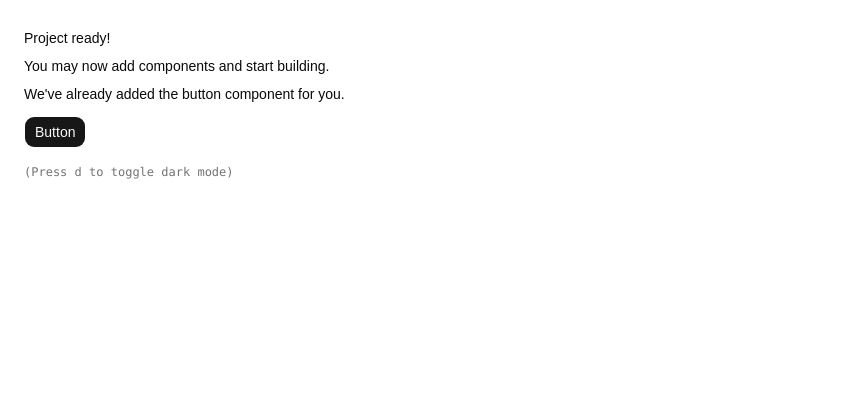
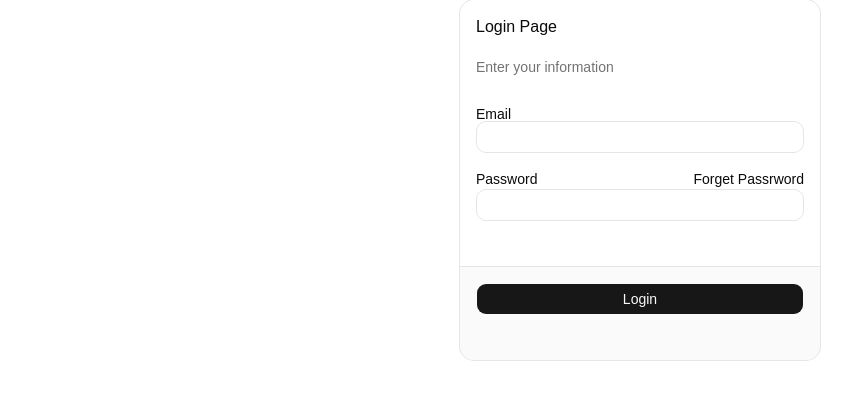
Before and after one commit to kumarikhushisv01-dot/reactrouterdom-project, a React (Vite) app: page / in a window 1280 px wide. Shown: the top 400 px of the page, without its empty margins (0-860 px from the left). Built offline with nearby package versions, Linux system fonts and the light colour scheme.

Commit message:
feat: reactRouter DOM setup

```diff
--- a/package.json
+++ b/package.json
@@ -20,6 +20,7 @@
     "radix-ui": "^1.6.7",
     "react": "^19.2.6",
     "react-dom": "^19.2.6",
+    "react-router-dom": "^7.18.3",
     "shadcn": "^4.19.0",
     "tailwind-merge": "^3.6.0",
     "tailwindcss": "^4",
--- a/src/App.tsx
+++ b/src/App.tsx
@@ -1,20 +1,18 @@
-import { Button } from "@/components/ui/button"
 
-export function App() {
+import {  RouterProvider } from "react-router-dom"
+import { router } from "./router"
+
+
+
+const App = () => {
+
   return (
-    <div className="flex min-h-svh p-6">
-      <div className="flex max-w-md min-w-0 flex-col gap-4 text-sm leading-loose">
-        <div>
-          <h1 className="font-medium">Project ready!</h1>
-          <p>You may now add components and start building.</p>
-          <p>We&apos;ve already added the button component for you.</p>
-          <Button className="mt-2">Button</Button>
-        </div>
-        <div className="font-mono text-xs text-muted-foreground">
-          (Press <kbd>d</kbd> to toggle dark mode)
-        </div>
-      </div>
-    </div>
+    <>
+    <RouterProvider router={router}/>
+
+    </>
+
+
   )
 }
 
--- /dev/null
+++ b/src/components/LoginPage.tsx
@@ -0,0 +1,50 @@
+
+import { Button } from "./ui/button";
+import { Card, CardAction, CardContent, CardDescription, CardFooter, CardHeader, CardTitle } from "./ui/card";
+import { Input } from "./ui/input";
+import { Label } from "./ui/label";
+
+
+
+const LoginPage = () => {
+
+
+  return (
+    <>
+
+    <Card className="grid w-90 h-90 m-auto ">
+      <CardHeader>
+        <CardTitle>Login Page</CardTitle>
+        <CardDescription>
+          Enter your information
+        </CardDescription>
+
+      </CardHeader>
+      <CardContent>
+        <form>
+          <div className="grid gap-4">
+            <div>
+              <Label>Email</Label>
+              <Input type="email"/>
+            </div>
+            <div>
+              <div className="flex">
+                <Label>Password</Label>
+                <p className="ml-auto inline-block underline-offset-2 hover:underline ">Forget Passrword</p>
+              </div>
+              <Input type="passwrd"/>
+            </div>
+          </div>
+        </form>
+      </CardContent>
+      <CardFooter className="flex-col gap-3">
+        <Button type="submit" className="w-full">Login</Button>
+
+      </CardFooter>
+    </Card>
+    </>
+  )
+}
+
+
+export default LoginPage
--- /dev/null
+++ b/src/components/ProfilePage.tsx
@@ -0,0 +1,9 @@
+import React from 'react'
+
+const ProfilePage = () => {
+  return (
+    <div>ProfilePage</div>
+  )
+}
+
+export default ProfilePage
--- /dev/null
+++ b/src/components/SiningCard.tsx
@@ -0,0 +1,46 @@
+import { Button } from "./ui/button"
+import { Card, CardAction, CardContent, CardDescription, CardFooter, CardHeader, CardTitle } from "./ui/card"
+import { Input } from "./ui/input"
+import { Label } from "./ui/label"
+
+
+const SiningCard = () => {
+  return (
+    <Card className="grid w-90 h-90 mx-auto ">
+        <CardHeader >
+        <CardTitle>Singin Page</CardTitle>
+        <CardDescription>Enter your information</CardDescription>
+        <CardAction>
+            <Button variant={"outline"} onClick={()=>(setPage("login"))}>Login Page</Button>
+        </CardAction>
+        </CardHeader>
+        <CardContent className="py-5 ">
+            <form>
+                <div className="">
+                    <div className="">
+                        <Label>Email</Label>
+                        <Input type="email" placeholder="enter your Email"></Input>
+                    </div>
+                    <div className="pt-5">
+                        <Label >Password</Label>
+                        <Input type="password"  placeholder="enter yor password"></Input>
+                    </div>
+                    <div className="pt-5">
+                        <Label>Conform Password</Label>
+                        <Input type="password" placeholder="conform Password"></Input>
+                    </div>
+                    <CardFooter className="pt-5">
+
+                        <Button className="w-full">singup</Button>
+
+                    </CardFooter>
+
+                </div>
+            </form>
+
+        </CardContent>
+    </Card>
+  )
+}
+
+export default SiningCard
--- /dev/null
+++ b/src/components/ui/card.tsx
@@ -0,0 +1,103 @@
+import * as React from "react"
+
+import { cn } from "@/lib/utils"
+
+function Card({
+  className,
+  size = "default",
+  ...props
+}: React.ComponentProps<"div"> & { size?: "default" | "sm" }) {
+  return (
+    <div
+      data-slot="card"
+      data-size={size}
+      className={cn(
+        "group/card flex flex-col gap-(--card-spacing) overflow-hidden rounded-xl bg-card py-(--card-spacing) text-sm text-card-foreground ring-1 ring-foreground/10 [--card-spacing:--spacing(4)] has-data-[slot=card-footer]:pb-0 has-[>img:first-child]:pt-0 data-[size=sm]:[--card-spacing:--spacing(3)] data-[size=sm]:has-data-[slot=card-footer]:pb-0 *:[img:first-child]:rounded-t-xl *:[img:last-child]:rounded-b-xl",
+        className
+      )}
+      {...props}
+    />
+  )
+}
+
+function CardHeader({ className, ...props }: React.ComponentProps<"div">) {
+  return (
+    <div
+      data-slot="card-header"
+      className={cn(
+        "group/card-header @container/card-header grid auto-rows-min items-start gap-1 rounded-t-xl px-(--card-spacing) has-data-[slot=card-action]:grid-cols-[1fr_auto] has-data-[slot=card-description]:grid-rows-[auto_auto] [.border-b]:pb-(--card-spacing)",
+        className
+      )}
+      {...props}
+    />
+  )
+}
+
+function CardTitle({ className, ...props }: React.ComponentProps<"div">) {
+  return (
+    <div
+      data-slot="card-title"
+      className={cn(
+        "font-heading text-base leading-snug font-medium group-data-[size=sm]/card:text-sm",
+        className
+      )}
+      {...props}
+    />
+  )
+}
+
+function CardDescription({ className, ...props }: React.ComponentProps<"div">) {
+  return (
+    <div
+      data-slot="card-description"
+      className={cn("text-sm text-muted-foreground", className)}
+      {...props}
+    />
+  )
+}
+
+function CardAction({ className, ...props }: React.ComponentProps<"div">) {
+  return (
+    <div
+      data-slot="card-action"
+      className={cn(
+        "col-start-2 row-span-2 row-start-1 self-start justify-self-end",
+        className
+      )}
+      {...props}
+    />
+  )
+}
+
+function CardContent({ className, ...props }: React.ComponentProps<"div">) {
+  return (
+    <div
+      data-slot="card-content"
+      className={cn("px-(--card-spacing)", className)}
+      {...props}
+    />
+  )
+}
+
+function CardFooter({ className, ...props }: React.ComponentProps<"div">) {
+  return (
+    <div
+      data-slot="card-footer"
+      className={cn(
+        "flex items-center rounded-b-xl border-t bg-muted/50 p-(--card-spacing)",
+        className
+      )}
+      {...props}
+    />
+  )
+}
+
+export {
+  Card,
+  CardHeader,
+  CardFooter,
+  CardTitle,
+  CardAction,
+  CardDescription,
+  CardContent,
+}
--- /dev/null
+++ b/src/components/ui/input.tsx
@@ -0,0 +1,19 @@
+import * as React from "react"
+
+import { cn } from "@/lib/utils"
+
+function Input({ className, type, ...props }: React.ComponentProps<"input">) {
+  return (
+    <input
+      type={type}
+      data-slot="input"
+      className={cn(
+        "h-8 w-full min-w-0 rounded-lg border border-input bg-transparent px-2.5 py-1 text-base transition-colors outline-none file:inline-flex file:h-6 file:border-0 file:bg-transparent file:text-sm file:font-medium file:text-foreground placeholder:text-muted-foreground focus-visible:border-ring focus-visible:ring-3 focus-visible:ring-ring/50 disabled:pointer-events-none disabled:cursor-not-allowed disabled:bg-input/50 disabled:opacity-50 aria-invalid:border-destructive aria-invalid:ring-3 aria-invalid:ring-destructive/20 md:text-sm dark:bg-input/30 dark:disabled:bg-input/80 dark:aria-invalid:border-destructive/50 dark:aria-invalid:ring-destructive/40",
+        className
+      )}
+      {...props}
+    />
+  )
+}
+
+export { Input }
--- /dev/null
+++ b/src/components/ui/label.tsx
@@ -0,0 +1,22 @@
+import * as React from "react"
+import { Label as LabelPrimitive } from "radix-ui"
+
+import { cn } from "@/lib/utils"
+
+function Label({
+  className,
+  ...props
+}: React.ComponentProps<typeof LabelPrimitive.Root>) {
+  return (
+    <LabelPrimitive.Root
+      data-slot="label"
+      className={cn(
+        "flex items-center gap-2 text-sm leading-none font-medium select-none group-data-[disabled=true]:pointer-events-none group-data-[disabled=true]:opacity-50 peer-disabled:cursor-not-allowed peer-disabled:opacity-50",
+        className
+      )}
+      {...props}
+    />
+  )
+}
+
+export { Label }
--- /dev/null
+++ b/src/router.tsx
@@ -0,0 +1,9 @@
+import { createBrowserRouter } from "react-router-dom"
+import LoginPage from "./components/LoginPage"
+import ProfilePage from "./components/ProfilePage"
+export const router = createBrowserRouter(
+    [
+        {path:'/',element:<LoginPage/>},
+        {path:'/profile', element:<ProfilePage/>}
+    ]
+)
```
Also changed, not shown: 1 other file (tests, documents, lock files or other folders).
